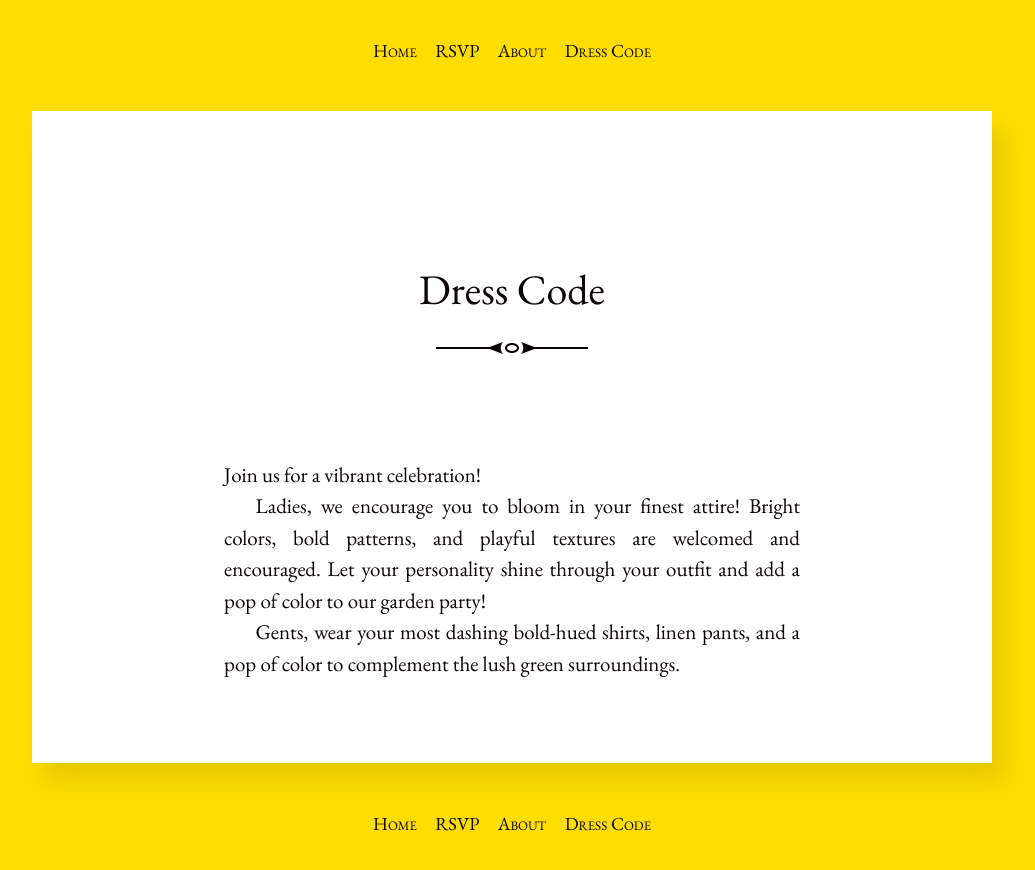
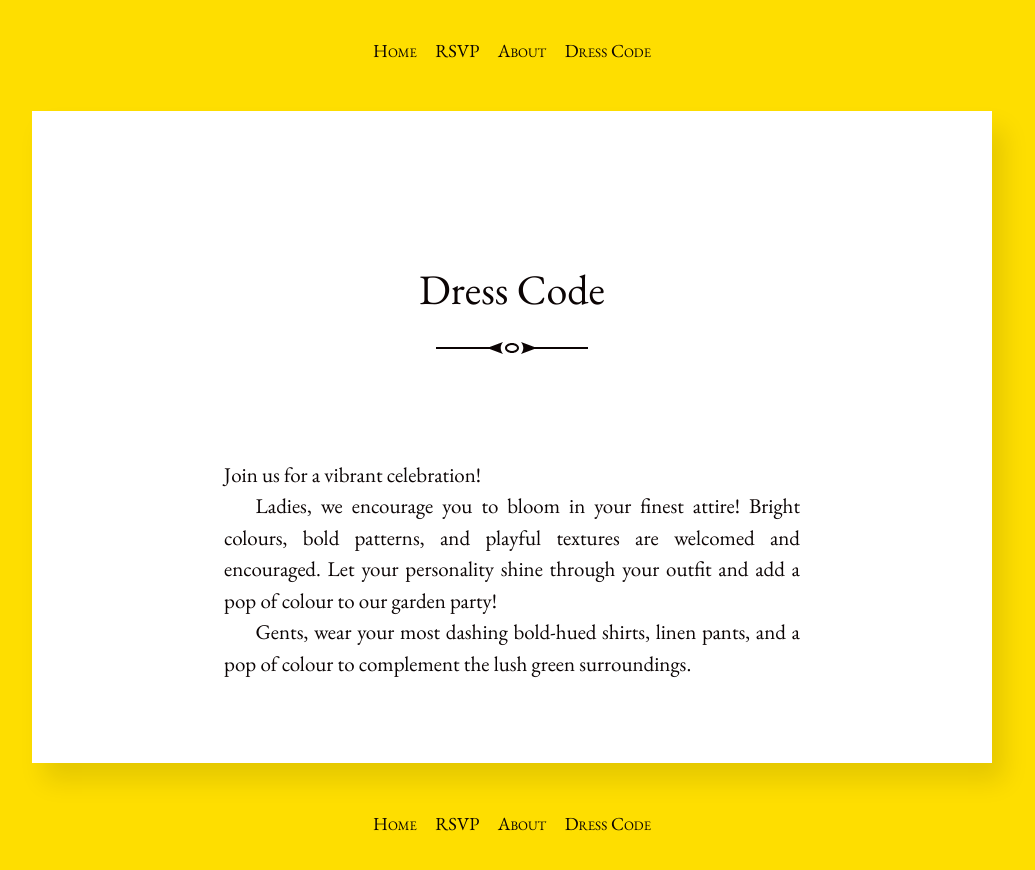
Before and after one commit to PoveyCelebration/PoveyCelebration.github.io, a Jekyll site: the page built from hitchens/dresscode.md, in a window 1280 px wide. Shown: the top 870 px of the page, without its empty margins (128-1163 px from the left). Built offline with Jekyll 4.4.1, drawn with Linux system fonts in a browser that asks for light colours.

Commit message:
Update dresscode.md

```diff
--- a/hitchens/dresscode.md
+++ b/hitchens/dresscode.md
@@ -4,7 +4,7 @@ title: Dress Code
 ---
 Join us for a vibrant celebration!
 
-Ladies, we encourage you to bloom in your finest attire! Bright colors, bold patterns, and playful textures are welcomed and encouraged. Let your personality shine through your outfit and add a pop of color to our garden party!
+Ladies, we encourage you to bloom in your finest attire! Bright colours, bold patterns, and playful textures are welcomed and encouraged. Let your personality shine through your outfit and add a pop of colour to our garden party!
 
 
-Gents, wear your most dashing bold-hued shirts, linen pants, and a pop of color to complement the lush green surroundings.
+Gents, wear your most dashing bold-hued shirts, linen pants, and a pop of colour to complement the lush green surroundings.
```
